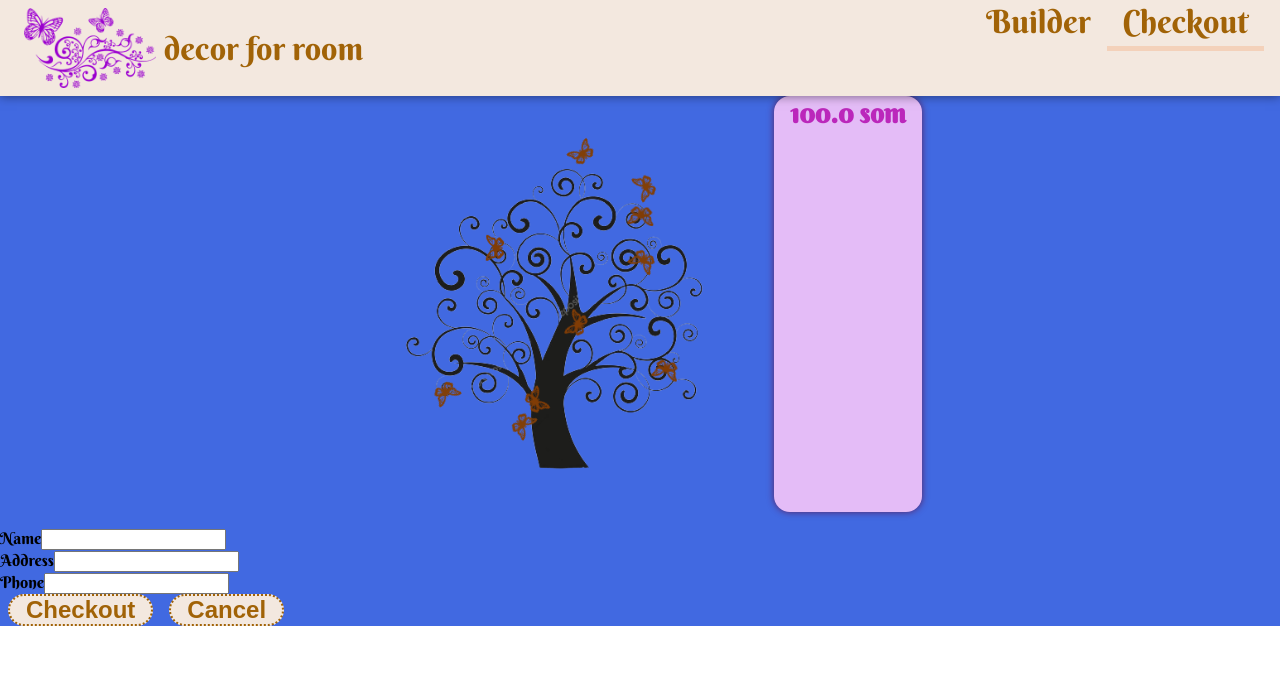
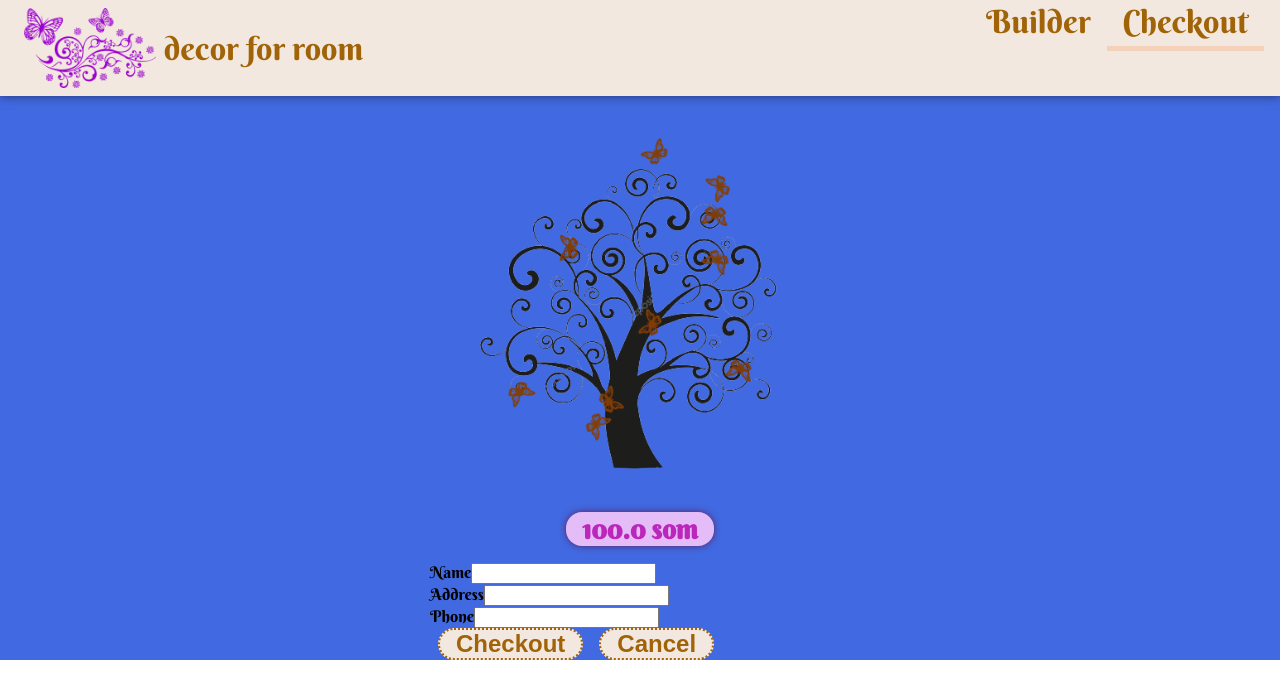
Before and after one commit to Nurkyz-Chynybaeva/builder, a React (Create React App) app: page /checkout in a window 1280 px wide. Shown: the top 698 px of the page. Built offline with nearby package versions, Linux system fonts and the light colour scheme.

Commit message:
checkout module css

```diff
--- a/src/components/Checkout/Checkout.js
+++ b/src/components/Checkout/Checkout.js
@@ -1,6 +1,6 @@
 import DecorPreview from "../DecorBuilder/DecorPreview/DecorPreview";
 import CheckoutForm from "./CheckoutForm/CheckoutForm";
-
+import classes from "./Checkout.module.css";
 
 const Checkout = ({ history }) => {
   function cancelCallback() {
@@ -8,7 +8,7 @@ const Checkout = ({ history }) => {
   }
 
   return (
-    <div>
+    <div  className={classes.Checkout}>
 
   < DecorPreview butterflies={{
          firstButterfly : 5,
--- /dev/null
+++ b/src/components/Checkout/Checkout.module.css
@@ -0,0 +1,4 @@
+.Checkout {
+    width: 420px;
+    margin: 0 auto;
+  }
```
